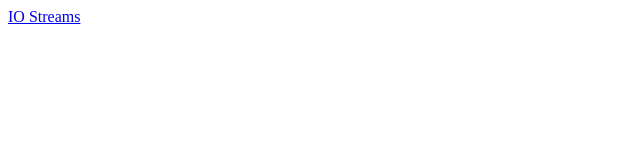
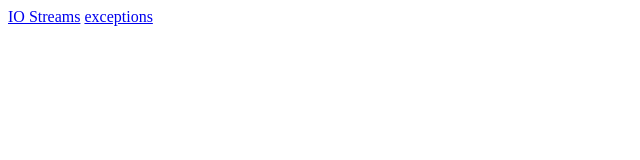
Before and after one commit to AnujDagade/LearningJava, a plain HTML site: page index.html in a window 1280 px wide. Shown: the full height of the page, 0-640 px from the left. Drawn offline with Linux system fonts and the light colour scheme.

Commit message:
Update index.html

```diff
--- a/index.html
+++ b/index.html
@@ -9,5 +9,6 @@
   </head>
   <body>
     <a href="ioStreams.html">IO Streams</a>
+    <a href="exceptions.html">exceptions</a>
   </body>
 </html>
```
